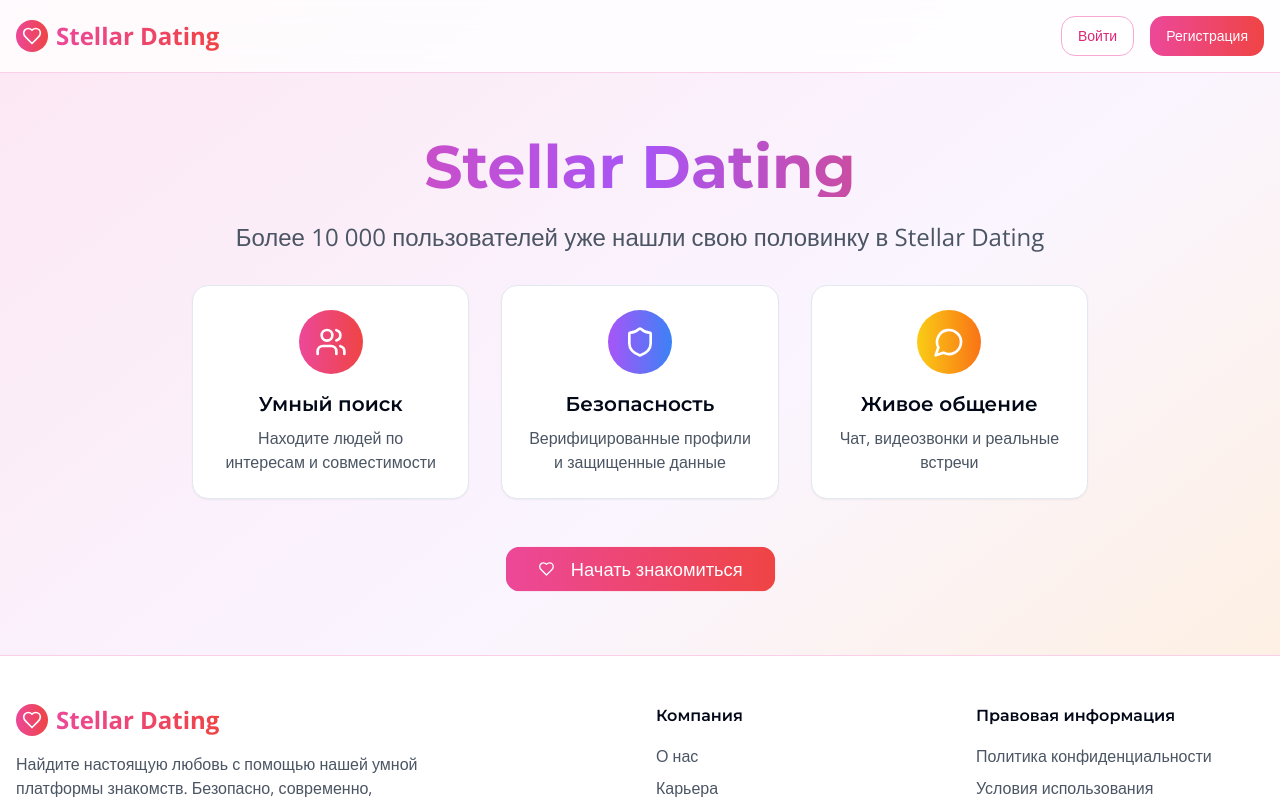
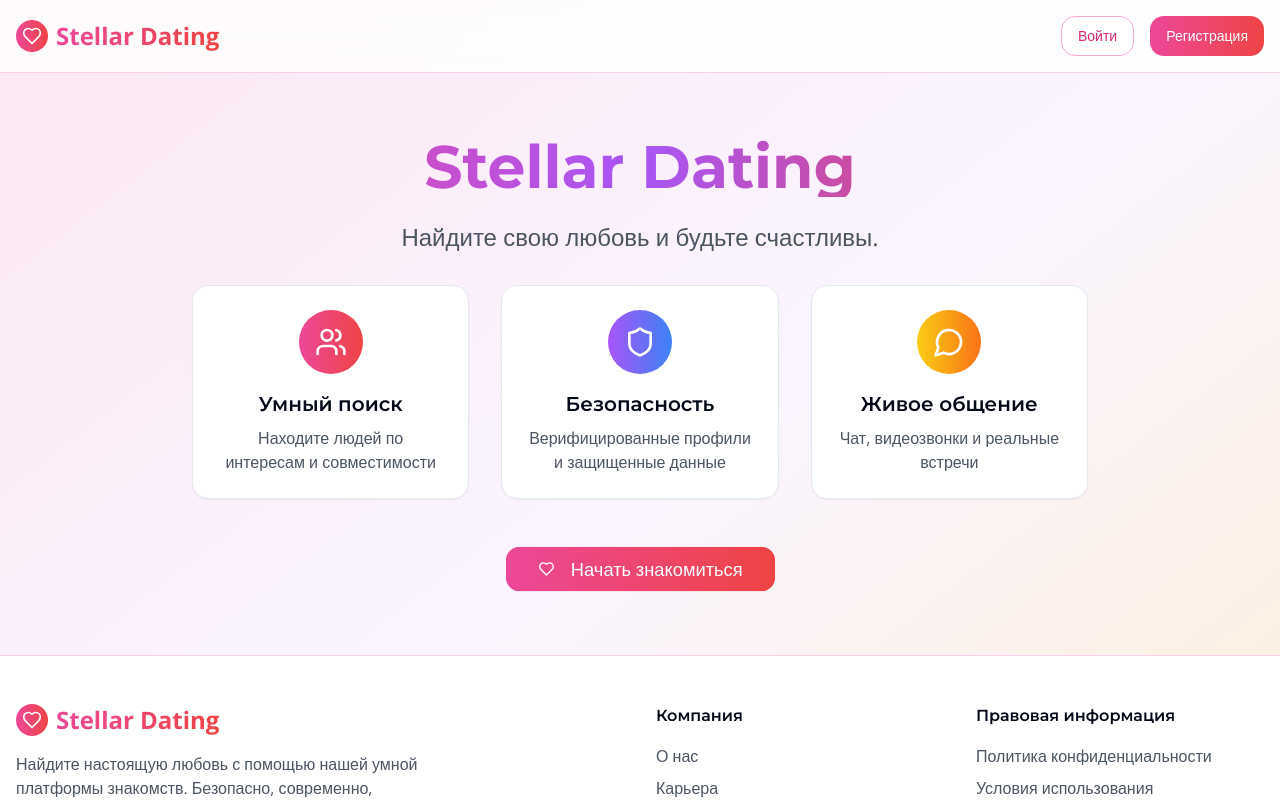
Before and after one commit to pr-poehali-dev/tinder-clone-project, a React (Vite) app: page / in a window 1280 px wide. Shown: the top 800 px of the page. Built offline with nearby package versions, Linux system fonts and the light colour scheme.

Commit message:
feat: обновление мотивационного сообщения

```diff
--- a/src/components/LandingPage.tsx
+++ b/src/components/LandingPage.tsx
@@ -48,7 +48,7 @@ export default function LandingPage({ onShowAuth }: LandingPageProps) {
             Stellar Dating
           </h1>
           <p className="text-2xl text-gray-600 mb-8">
-            Более 10 000 пользователей уже нашли свою половинку в Stellar Dating
+            Найдите свою любовь и будьте счастливы.
           </p>
 
           <div className="grid md:grid-cols-3 gap-8 mb-12">
```
